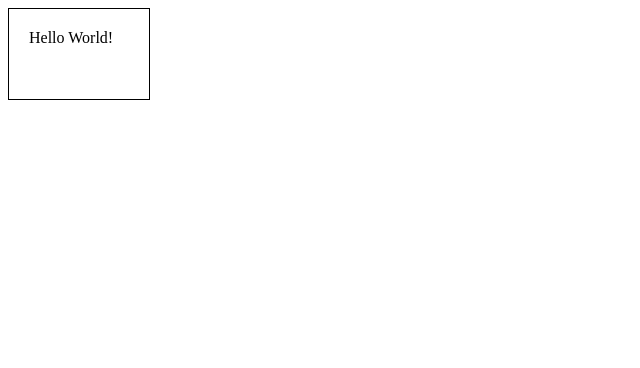
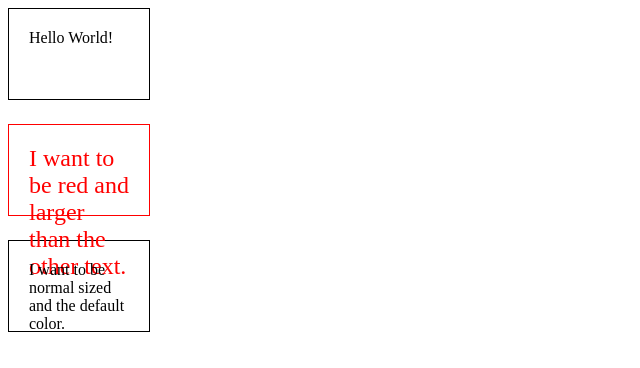
Before and after one commit to programmer6262/my-first-html-page, a plain HTML site: page index.html in a window 1280 px wide. Shown: the whole page, without its empty margins (0-640 px from the left). Drawn offline with Linux system fonts and the light colour scheme.

Commit message:
Add files via upload

```diff
--- a/index.html
+++ b/index.html
@@ -4,5 +4,9 @@
   </head>
   <body>
     <p>Hello World!</p>
+    <article>
+    <p>I want to be red and larger than the other text.</p>
+    <p>I want to be normal sized and the default color.</p>
+    </article>
   </body>
 </html>
--- a/mystyle.css
+++ b/mystyle.css
@@ -4,3 +4,7 @@ p {
     padding: 20px;
     border: 1px solid;
   }
+article p:first-of-type {
+    color: red;
+    font-size: 1.5em;
+  }
```
